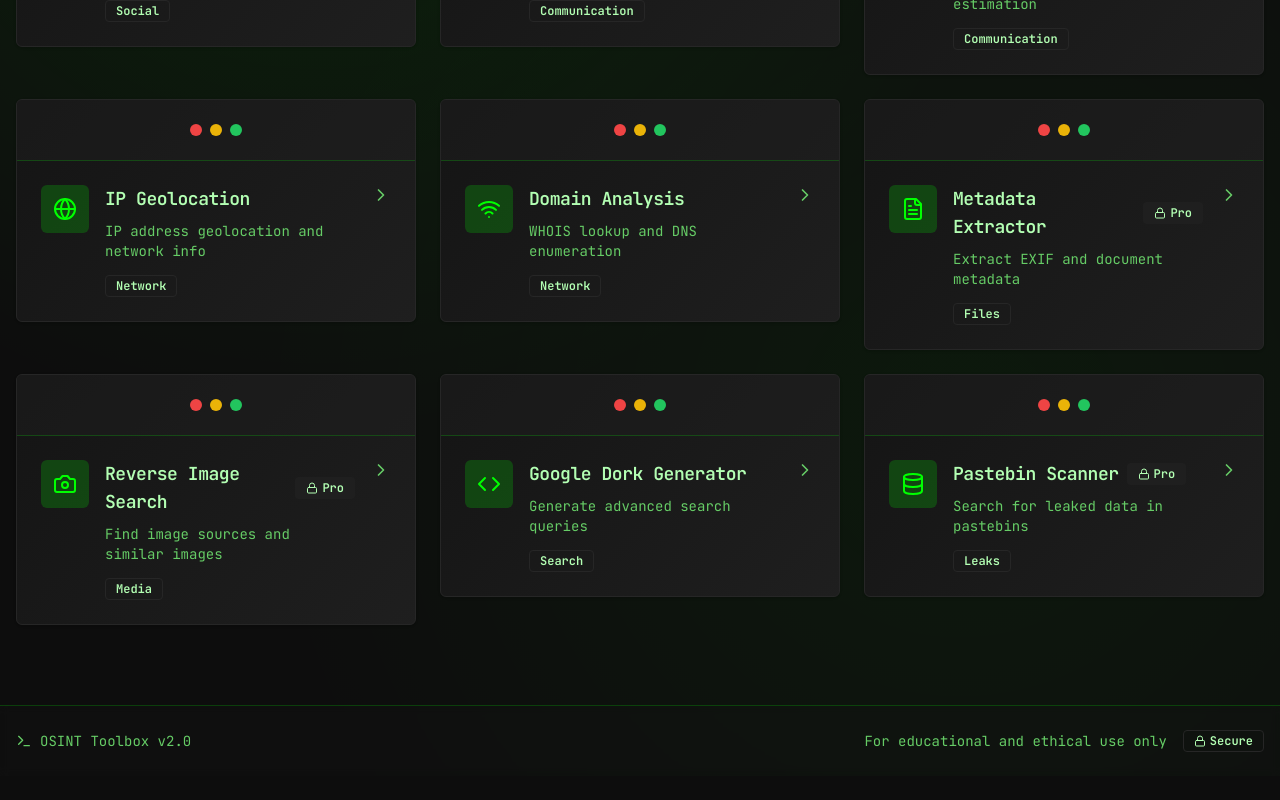
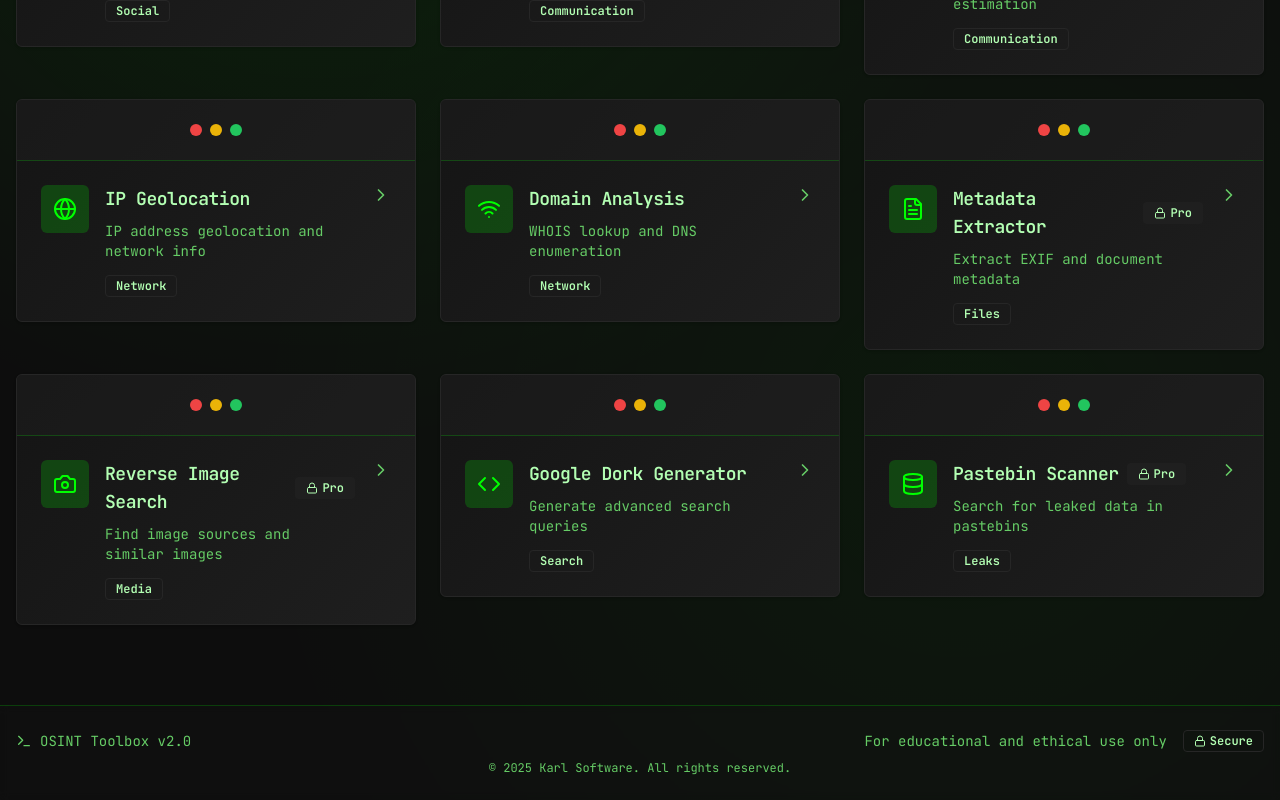
Before and after one commit to KarlSeyram/osint-toolbox, a Next.js app: page /dashboard in a window 1280 px wide. Shown: the part 625-1425 px from the top of the page. Before the commit the page ends 1401 px from the top, so only its background shows below. Built offline with nearby package versions, Linux system fonts and the light colour scheme.

Commit message:
Update dashboard.tsx

```diff
--- a/src/pages/dashboard.tsx
+++ b/src/pages/dashboard.tsx
@@ -833,9 +833,8 @@ export default function OSINTToolbox(...args: []) {
           </Tabs>
         </div>
 
-        {/* Footer */}
       <footer className="border-t border-primary/20 bg-card/30 backdrop-blur-sm mt-12">
-          <div className="container mx-auto px-4 py-6">
+  <div className="container mx-auto px-4 py-6 space-y-2">
     <div className="flex items-center justify-between text-sm text-muted-foreground">
       <div className="flex items-center gap-2">
         <Terminal className="w-4 h-4" />
@@ -849,6 +848,11 @@ export default function OSINTToolbox(...args: []) {
         </Badge>
       </div>
     </div>
+
+    {/* ✅ Copyright Line */}
+    <div className="text-center text-xs text-muted-foreground">
+      © 2025 Karl Software. All rights reserved.
+    </div>
   </div>
 </footer>
       </div>
```
Lines whose indentation alone changed are shown as unchanged.
